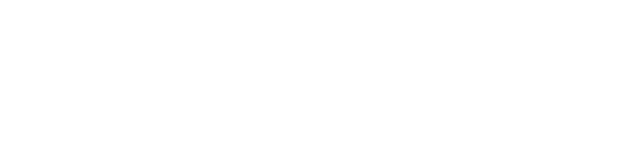
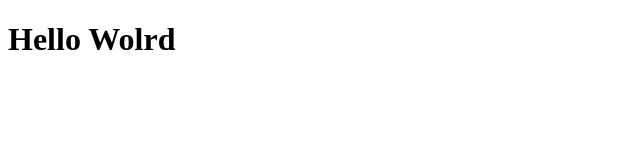
Before and after one commit to SebLV99/git-proyecto, a plain HTML site: page index.html in a window 1280 px wide. Shown: the whole page, without its empty margins (0-640 px from the left). Drawn offline with Linux system fonts and the light colour scheme.

Commit message:
Ahora el codigo html tiene un h1

```diff
--- a/index.html
+++ b/index.html
@@ -5,5 +5,7 @@
     <meta name="viewport" content="width=device-width, initial-scale=1.0" />
     <title>Git</title>
   </head>
-  <body></body>
+  <body>
+    <h1>Hello Wolrd</h1>
+  </body>
 </html>
```
